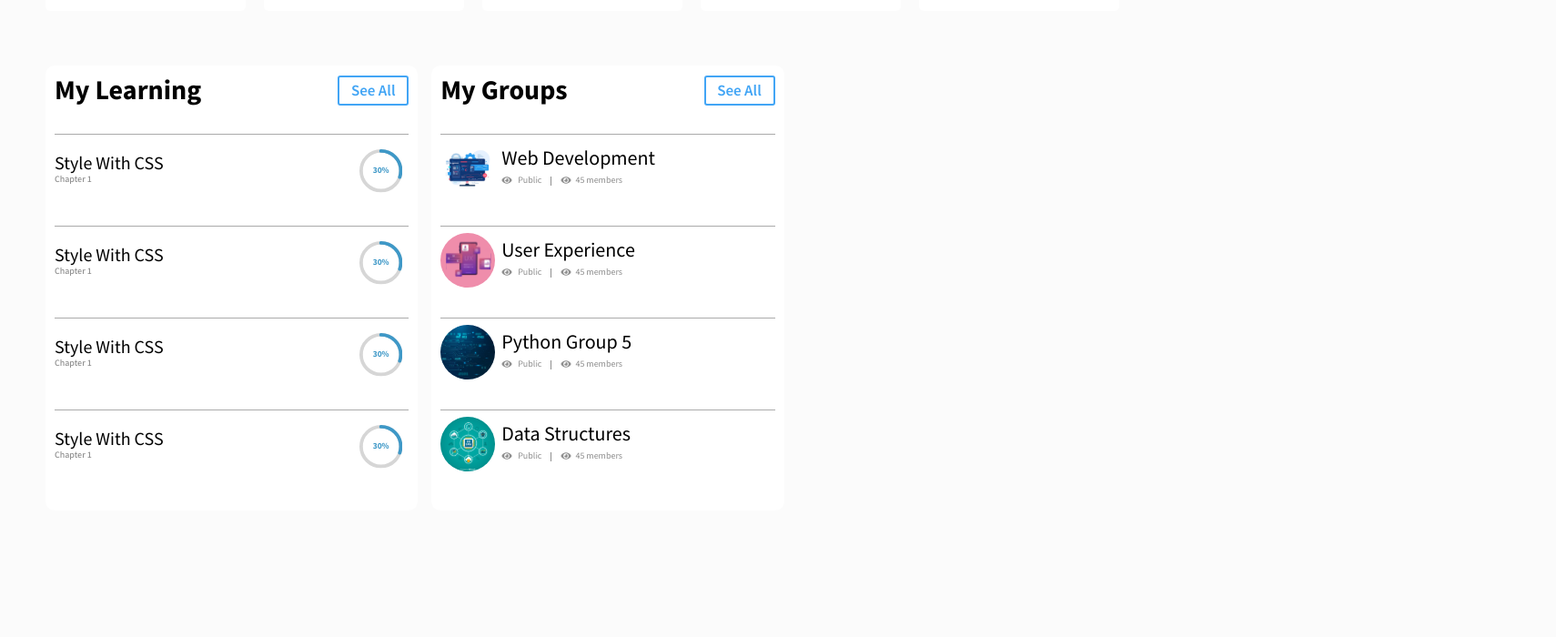
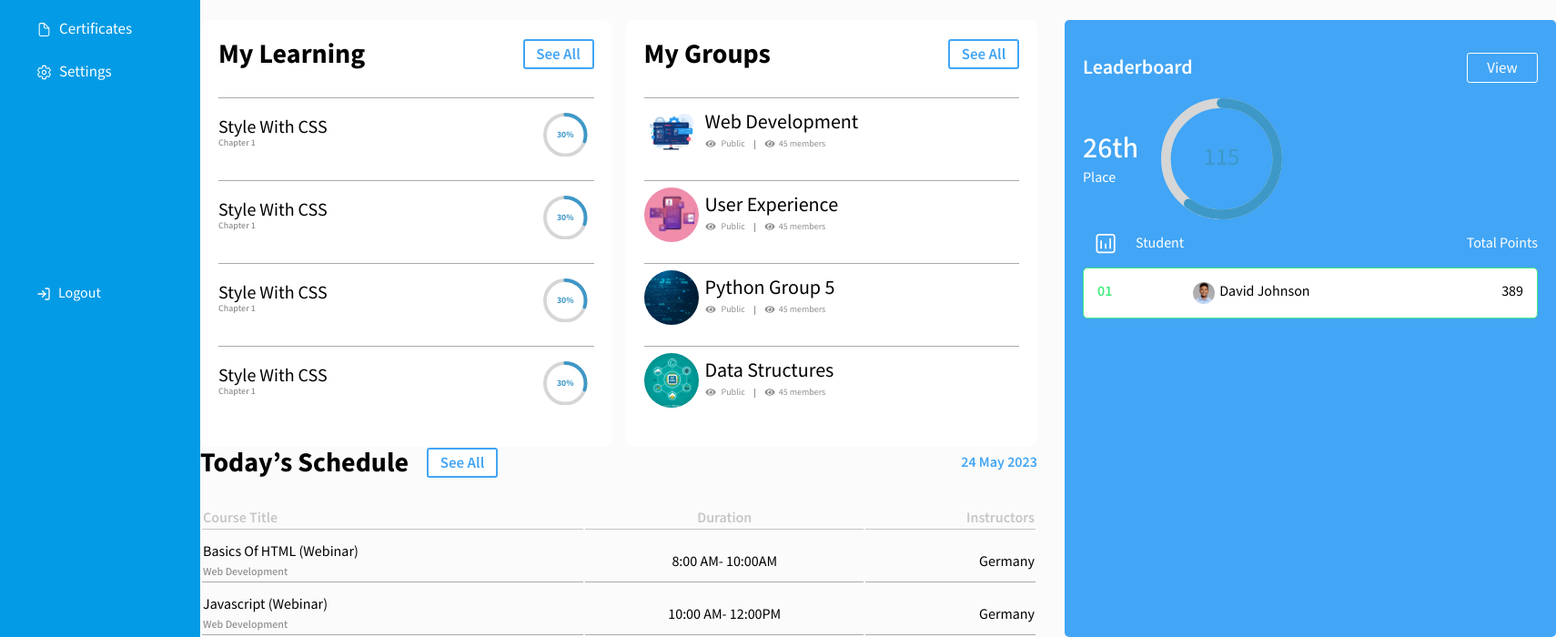
Before and after one commit to learnable-2022/LMS-YC-10-FE, a React (Create React App) app in the folder lms/: page /courses in a window 1280 px wide. Shown: the part 195-895 px from the top of the page at 91% size, 1710 px wide, since content can reach past the window. Before the commit the page ends 806 px from the top, so only its background shows below. Built offline with nearby package versions, Linux system fonts and the light colour scheme.

Commit message:
finished working on dashboard

```diff
--- a/lms/src/components/pages/Dashboard.jsx
+++ b/lms/src/components/pages/Dashboard.jsx
@@ -13,6 +13,9 @@ import WebDevIcon from '../images/webDevIcon.svg'
 import UxIcon from '../images/uxIcon.svg'
 import PyIcon from '../images/pyIcon.svg'
 import DataIcon from '../images/datasIcon.svg'
+import Sn from '../images/sn.svg'
+import Student from '../images/student.svg'
+import SideBar from '../sideBar/SideBar.js'
 function Dashboard(){
     // const [step, setStep] = useState(0);
 
@@ -20,7 +23,9 @@ function Dashboard(){
      let percentage = 30 //100 * progress;
     // let status = step > 0 ? (step < 4 ? "In Progress" : "Done") : "Stopped";
     return(
-        <div>
+        <div className={styles.dashboard}>
+            <div className={styles.sidebar}><SideBar /></div>
+            <div className={styles.dashboardMain}>
                 <div className={styles.progressSummary}>
                     <div className={styles.pSumOne}>
                         <div className={styles.pSumOneHead}>
@@ -68,7 +73,7 @@ function Dashboard(){
                         </div>
                     </div>
                 </div>
-            <div className={styles.bodyWrapper}>
+                <div className={styles.heroWrapper}>
                     <div className={styles.learningGroupSchedule}>
                         <div className={styles.learnGroup}>
                             <div className={styles.learn}>
@@ -165,11 +170,74 @@ function Dashboard(){
                             </div>
                         </div>
                         <div className={styles.schedule}>
-
+                            <div className={styles.scheduleHeader}>
+                                <div className={styles.textButton}>
+                                    <h4>Today’s Schedule</h4>
+                                    <button>See All</button>
+                                </div>
+                                <div className={styles.date}>24 May 2023</div>
+                            </div>
+                            <table>
+                                <tr>
+                                    <th className={styles.left}>Course Title</th>
+                                    <th className={styles.center}>Duration</th>
+                                    <th className={styles.right}>Instructors</th>
+                                </tr>
+                                <tr>
+                                    <td className={styles.left}>
+                                        Basics Of HTML (Webinar) <br />
+                                        <span>Web Development</span>
+                                    </td>
+                                    <td className={styles.center}>8:00 AM- 10:00AM</td>
+                                    <td className={styles.right}>Germany</td>
+                                </tr>
+                                <tr>
+                                    <td className={styles.left}>
+                                        Javascript (Webinar) <br />
+                                        <span>Web Development</span>
+                                    </td>
+                                    <td className={styles.center}>10:00 AM- 12:00PM</td>
+                                    <td className={styles.right}>Germany</td>
+                                </tr>
+                            </table>
                         </div>
                     </div>
                     <div className={styles.leaderboard}>
-
+                        <div className={styles.leaderboardHeaderWrapper}>
+                            <div className={styles.leaderboardHeader}>
+                                <h2>Leaderboard</h2>
+                                <button>View</button>
+                            </div>
+                            <div className={styles.positionPoint}>
+                                <div className={styles.position}>
+                                    <h1>26th</h1>
+                                    <p>Place</p>
+                                </div>
+                                <div className={styles.point}>
+                                    <CircularProgressbar value={60} text={`${115}`} />
+                                </div>
+                            </div>
+                        </div>
+                        <div className={styles.score}>
+                            <div className={styles.scoreHeader}>
+                                <div className={styles.student}>
+                                    <img src={Sn} alt="" />
+                                    <p>Student</p>
+                                </div>
+                                <p>Total Points</p>
+                            </div>
+                            <div className={styles.studentScore}>
+                                <div className={styles.sn}><p>01</p></div>
+                                <div className={styles.imgName}>
+                                    <img src={Student} alt="" />
+                                    <p>David Johnson</p>
+                                </div>
+                                <div className={styles.studentpoint}>
+                                    <p>389</p>
+                                </div>
+                            </div>
+                        </div>
+                    </div>
                 </div>
             </div>
         </div>
--- a/lms/src/components/styles/Dashboard.module.css
+++ b/lms/src/components/styles/Dashboard.module.css
@@ -4,7 +4,10 @@ body{
   font-style: normal;
   font-weight: 400;
   background-color: #FBFBFB;
-  padding: 50px;
+  overflow-x: hidden;
+}
+.dashboard{
+    display: flex;
 }
 .progressSummary{
     text-align: center;
@@ -55,19 +58,29 @@ body{
 }
 
 /*learn progress styling  */
+.heroWrapper{
+    display: flex;
+    margin-top: 60px;
+    width: 100%;
+    gap: 30px;
+}
+.learningGroupSchedule{
+    width: 920px;
+}
 .learnGroup{
     display: flex;
     gap: 15px;
-    margin-top: 60px;
+    width: 100%;
 }
 .learn, .group{
     background-color: white;
     border-radius: 10px;
-    padding: 10px;
+    padding: 20px;
+    width: 48%;
 }
 .lText{
     display: flex;
-    gap: 150px;
+    justify-content: space-between;
     margin-bottom: 30px;
     height: 35px;
     align-items: center;
@@ -76,7 +89,7 @@ body{
     font-weight: 700;
     font-size: 30px;
 }
-.lText button{
+.lText button, .textButton button{
     width: 78px;
     height: 33px;
     background: #FFFFFF;
@@ -94,7 +107,7 @@ body{
     width: 100%;
     height: 60px;
     border-top: 0.2px solid #AAAAAA;
-    margin-bottom: 20px;
+    margin-bottom: 10px;
     padding: 10px 0;
 }
 .conText{
@@ -130,7 +143,7 @@ body{
     align-items: center;
     height: 60px;
     border-top: 0.2px solid #AAAAAA;
-    margin-bottom: 20px;
+    margin-bottom: 10px;
     padding: 10px 0;
 }
 .groupImg{
@@ -174,3 +187,143 @@ body{
     border-left: 0.5px solid #8E8E8E;
     height: 10px;
 }
+/* group section ends */
+
+/* schedule begins*/
+.schedule{
+    width: 100%;
+}
+.scheduleHeader{
+    display: flex;
+    margin-bottom: 30px;
+    height: 35px;
+    align-items: center;
+    justify-content: space-between;
+}
+.textButton{
+    display: flex;
+    align-items: center;
+    gap: 20px;
+}
+.textButton h4{
+    font-size: 30px;
+}
+.date{
+    color: #42A5F5;
+    font-weight: 600;
+}
+table{
+    width: 100%;
+}
+th{
+    border-bottom: 1px solid #C6C6C6;;
+    border-collapse: collapse;
+    color: #C6C6C6;
+    font-weight: 600;
+}
+td{
+    border-bottom: 0.2px solid #AAAAAA;
+    border-collapse: collapse;
+    padding-top: 12px;
+}
+td span{
+    color: #8E8E8E;
+    font-size: 12px;
+    font-weight: 500;
+}
+.left{
+    text-align: left;
+}
+.center{
+    text-align: center;
+}
+.right{
+    text-align: right;
+}
+/* schedule ends*/
+
+
+/*leader board begins*/
+.leaderboard{
+    background-color: #42A5F5;
+    border-radius: 5px;
+    width: 500px;
+    justify-self: right;
+    color: white;
+    padding: 20px;
+}
+.leaderboardHeader{
+    display: flex;
+    align-items: center;
+    justify-content: space-between;
+}
+.leaderboardHeader h2{
+    font-weight: 600;
+    font-size: 22px;
+}
+.leaderboardHeader button{
+    background-color: #42A5F5;
+    border: 1px solid #FFFFFF;
+    border-radius: 3px;
+    font-size: 17px;
+    color: white;
+    width: 78px;
+    height: 33px;
+    padding: 0;
+}
+.positionPoint{
+    display: flex;
+    gap: 25px;
+    align-items: center;
+
+}
+.position h1{
+    font-weight: 500;
+    font-size: 32px;
+    line-height: 42px;
+}
+.position h1, .position p{
+    margin: 0;
+}
+.point{
+    width: 133px;
+    height: 133px;
+}
+.point .CircularProgressbar .CircularProgressbar-path{
+    stroke: #EC407A;
+}
+.scoreHeader{
+    display: flex;
+    justify-content: space-between;
+}
+.student{
+    display: flex;
+    gap: 18px;
+    justify-content: center;
+    margin-left: 10px;
+}
+.student img{
+    width: 30px;
+}
+.studentScore{
+    display: flex;
+    justify-content: space-between;
+    padding: 15px;
+    background: #FFFFFF;
+    border: 1.5px solid #40EC7E;
+    border-radius: 5px;
+    color: black;
+}
+.sn p{
+    color: #40EC7E;
+    font-weight: 600;
+
+}
+.imgName{
+    display: flex;
+    gap: 5px;
+    width: 250px;
+}
+.studentScore p{
+    margin: 0;
+}
```
Also changed, not shown: lms/src/components/images/sn.svg (added), lms/src/components/images/student.svg (added). Lines whose indentation alone changed are shown as unchanged.
